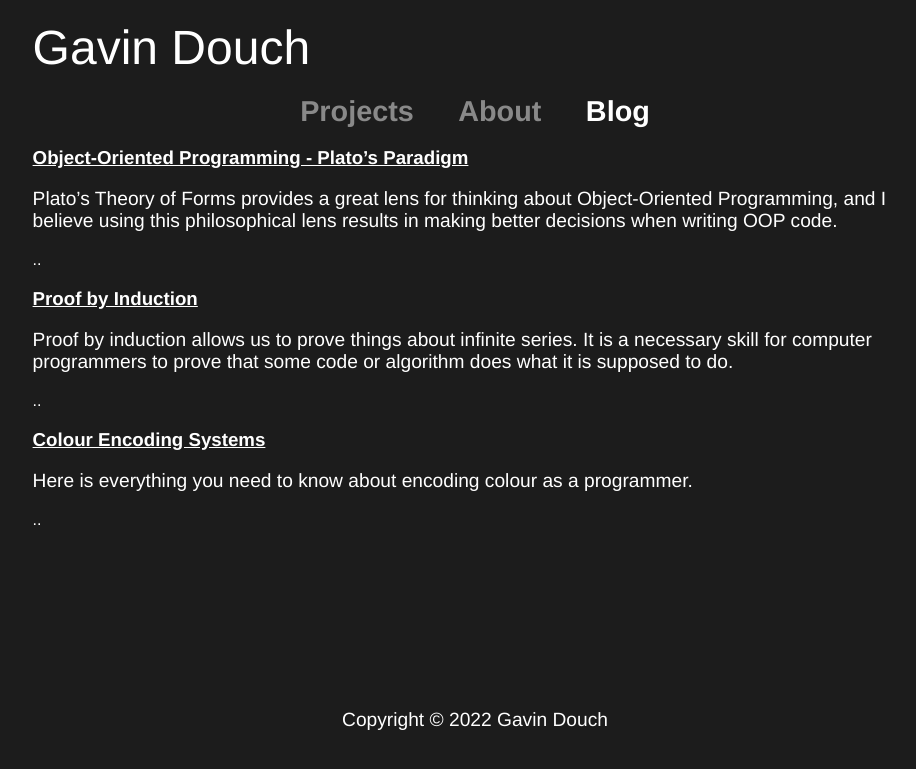
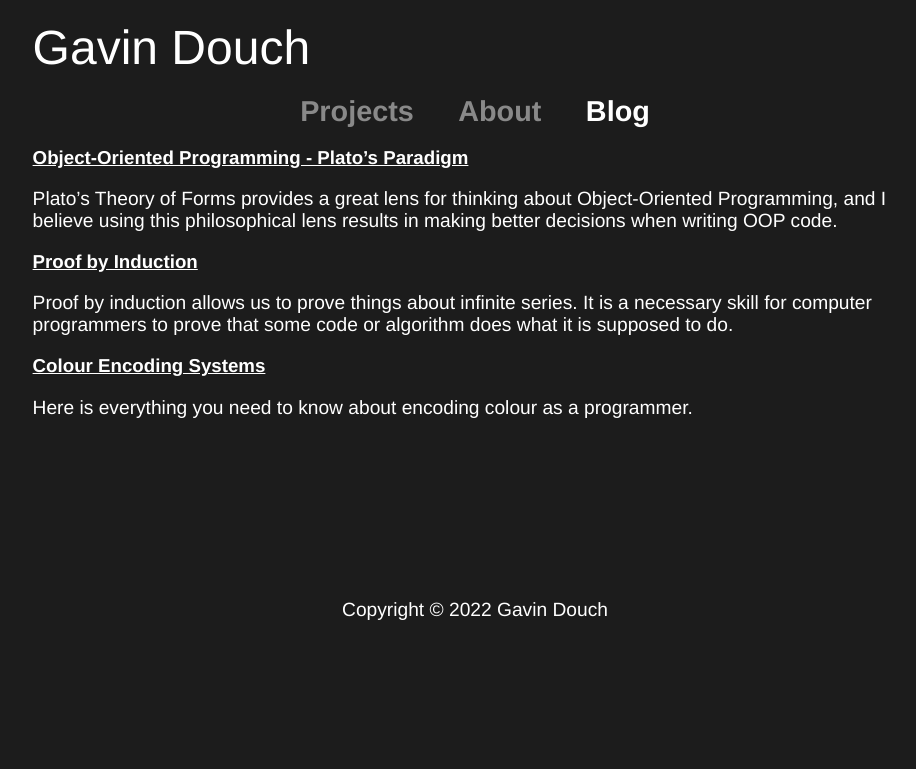
Before and after one commit to Coedice/website, a Jekyll site: the page built from blog.html, in a window 1280 px wide. Shown: the top 769 px of the page, without its empty margins (165-1081 px from the left). Built offline with Jekyll 4.4.1, drawn with Linux system fonts in a browser that asks for light colours.

Commit message:
Remove ellipses from blog post list

```diff
--- a/blog.html
+++ b/blog.html
@@ -8,6 +8,6 @@ nav: 2
     <h3>
         <a href="{{ post.url }}">{{ post.title }}</a>
     </h3>
-    {{ post.excerpt }}..
+    {{ post.excerpt }}
 </div>
 {% endfor %}
```
